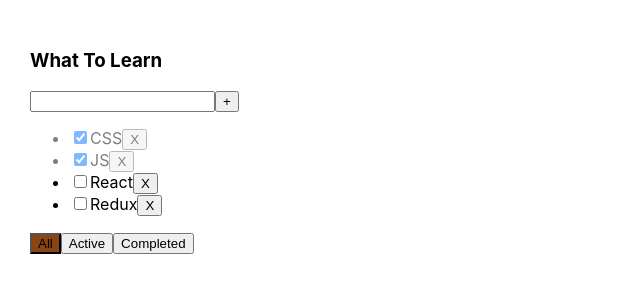
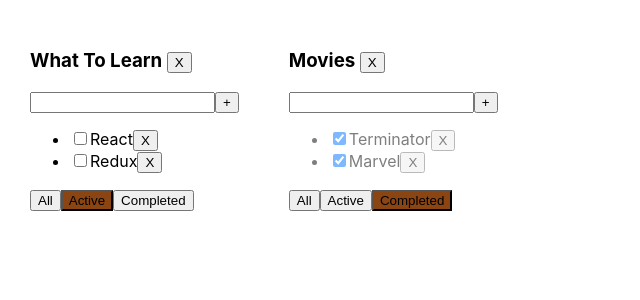
Before and after one commit to Tenebran/Todo-List_2.0, a React (Create React App) app: page / in a window 1280 px wide. Shown: the top 300 px of the page, without its empty margins (0-640 px from the left). Built offline with nearby package versions, Linux system fonts and the light colour scheme.

Commit message:
1.2.0 add Todolist Delete & multi todolist

```diff
--- a/src/App.tsx
+++ b/src/App.tsx
@@ -5,62 +5,102 @@
 
 export type KeyType = 'all' | 'complited' | 'active';
 
+type TodolistType = {
+  id: string;
+  title: string;
+  filter: KeyType;
+};
+
 function App() {
-  let [tasks1, setTasks1] = useState<Array<TasksType>>([
+  let todolist1 = v1();
+  let todolist2 = v1();
+
+  let [todolist, setTodolist] = useState<Array<TodolistType>>([
+    { id: todolist1, title: 'What To Learn', filter: 'active' },
+    { id: todolist2, title: 'Movies', filter: 'complited' },
+  ]);
+
+  let [tasks1, setTasks1] = useState({
+    [todolist1]: [
       { id: v1(), title: 'CSS', isDone: true },
       { id: v1(), title: 'JS', isDone: true },
       { id: v1(), title: 'React', isDone: false },
       { id: v1(), title: 'Redux', isDone: false },
-  ]);
+    ],
 
-  let [filterTask, setfilterTask] = useState<KeyType>('all');
+    [todolist2]: [
+      { id: v1(), title: 'Terminator', isDone: true },
+      { id: v1(), title: 'Marvel', isDone: true },
+      { id: v1(), title: 'Iron Man', isDone: false },
+      { id: v1(), title: 'Spider Man', isDone: false },
+    ],
+  });
 
-  let taskTodolist = tasks1;
-  if (filterTask === 'active') {
-    taskTodolist = tasks1.filter(list => !list.isDone);
+  function changeFilter(changeValue: KeyType, todolistId: string) {
+    let newTodolist = todolist.find(list => list.id === todolistId);
+    if (newTodolist) {
+      newTodolist.filter = changeValue;
     }
-  if (filterTask === 'complited') {
-    taskTodolist = tasks1.filter(list => list.isDone);
+    setTodolist([...todolist]);
   }
 
-  function changeFilter(changeValue: KeyType) {
-    setfilterTask(changeValue);
+  function removeTodolist(todolistId: string) {
+    let filterTodolist = todolist.filter(list => list.id !== todolistId);
+    setTodolist(filterTodolist);
+    delete tasks1[todolistId];
+    setTasks1({ ...tasks1 });
   }
 
-  function removeTask(id: string) {
-    let tasks = tasks1.filter(list => list.id !== id);
-
-    setTasks1(tasks);
+  function removeTask(id: string, todolistId: string) {
+    let tasks = tasks1[todolistId];
+    let filterTask = tasks.filter(list => list.id !== id);
+    tasks1[todolistId] = filterTask;
+    setTasks1({ ...tasks1 });
   }
 
-  function addTask(newValue: string) {
-    let newTask = { id: v1(), title: newValue, isDone: false };
-
-    setTasks1([newTask, ...tasks1]);
+  function addTask(newValue: string, todolistId: string) {
+    let task = { id: v1(), title: newValue, isDone: false };
+    let tasks = tasks1[todolistId];
+    let newTask = [task, ...tasks];
+    tasks1[todolistId] = newTask;
+    setTasks1({ ...tasks1 });
   }
 
-  function changeStatus(id: string, isDone: boolean) {
-    let task = tasks1.find(list => list.id === id);
+  function changeStatus(id: string, isDone: boolean, todolistId: string) {
+    let tasks = tasks1[todolistId];
+    let task = tasks.find(list => list.id === id);
     if (task) {
       task.isDone = isDone;
+      setTasks1({ ...tasks1 });
     }
-
-    let copy = [...tasks1];
-
-    setTasks1(copy);
   }
 
   return (
     <div className="App">
+      {todolist.map(list => {
+        let taskTodolist = tasks1[list.id];
+        if (list.filter === 'active') {
+          taskTodolist = tasks1[list.id].filter(list => !list.isDone);
+        }
+        if (list.filter === 'complited') {
+          taskTodolist = tasks1[list.id].filter(list => list.isDone);
+        }
+
+        return (
           <Todolist
-        title={'What To Learn'}
+            key={list.id}
+            title={list.title}
             tasks={taskTodolist}
             removeTask={removeTask}
             changeFilter={changeFilter}
             addTask={addTask}
             changeStatus={changeStatus}
-        filterTask={filterTask}
+            filterTask={list.filter}
+            id={list.id}
+            removeTodolist={removeTodolist}
           />
+        );
+      })}
     </div>
   );
 }
--- a/src/components/modules/Todolist/Todolist.tsx
+++ b/src/components/modules/Todolist/Todolist.tsx
@@ -11,11 +11,13 @@
 type PropsType = {
   title: string;
   tasks: Array<TasksType>;
-  removeTask: (id: string) => void;
-  changeFilter: (changeValue: KeyType) => void;
-  addTask: (newValue: string) => void;
-  changeStatus: (id: string, isDone: boolean) => void;
+  removeTask: (id: string, todoId: string) => void;
+  changeFilter: (changeValue: KeyType, filterId: string) => void;
+  addTask: (newValue: string, todoId: string) => void;
+  changeStatus: (id: string, isDone: boolean, todoId: string) => void;
   filterTask: KeyType;
+  id: string;
+  removeTodolist: (id: string) => void;
 };
 
 export default function Todolist(props: PropsType) {
@@ -30,7 +32,7 @@
     setError(null);
     if (e.key === 'Enter') {
       if (newTaskTitle.trim() !== '') {
-        props.addTask(newTaskTitle);
+        props.addTask(newTaskTitle, props.id);
         setNewTaskTitle('');
       } else {
         setError('Field is required');
@@ -40,7 +42,7 @@
 
   const addTask = () => {
     if (newTaskTitle.trim() !== '') {
-      props.addTask(newTaskTitle);
+      props.addTask(newTaskTitle, props.id);
       setNewTaskTitle('');
       setError(null);
     } else {
@@ -48,13 +50,19 @@
     }
   };
 
-  const changeAllFilter = () => props.changeFilter('all');
-  const changeActiveFilter = () => props.changeFilter('active');
-  const changeCompletedFilter = () => props.changeFilter('complited');
+  const changeAllFilter = () => props.changeFilter('all', props.id);
+  const changeActiveFilter = () => props.changeFilter('active', props.id);
+  const changeCompletedFilter = () => props.changeFilter('complited', props.id);
+
+  const removeTodoList = () => {
+    props.removeTodolist(props.id);
+  };
 
   return (
     <div>
-      <h3>{props.title}</h3>
+      <h3>
+        {props.title} <button onClick={removeTodoList}>X</button>
+      </h3>
       <div>
         <input
           className={error ? 'error' : ''}
@@ -71,10 +79,10 @@
             <input
               type="checkbox"
               checked={list.isDone}
-              onChange={e => props.changeStatus(list.id, e.currentTarget.checked)}
+              onChange={e => props.changeStatus(list.id, e.currentTarget.checked, props.id)}
             />
             <span>{list.title}</span>
-            <button onClick={e => props.removeTask(list.id)}>X</button>
+            <button onClick={e => props.removeTask(list.id, list.id)}>X</button>
           </li>
         ))}
       </ul>
```
Lines whose indentation alone changed are shown as unchanged.
